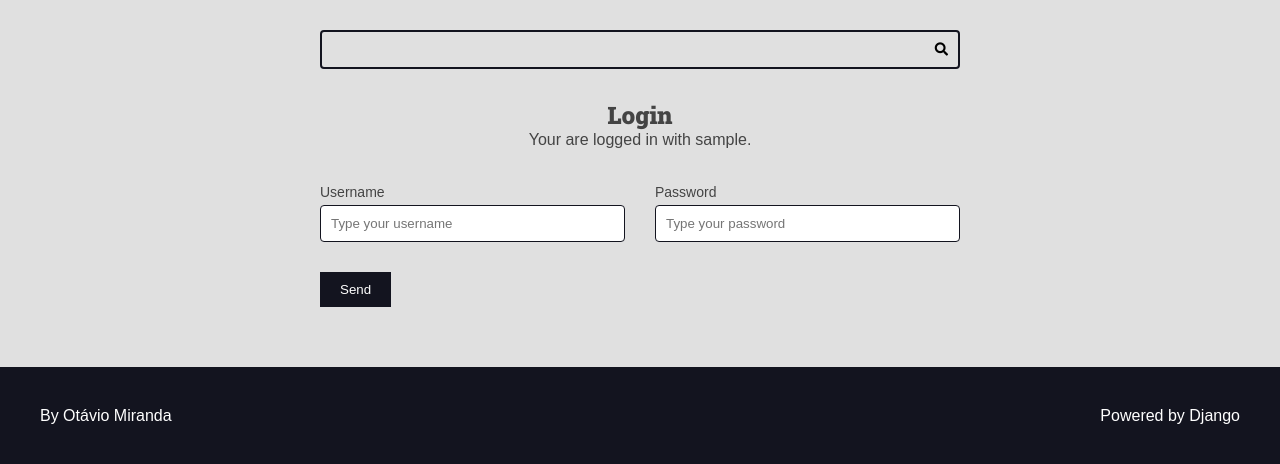
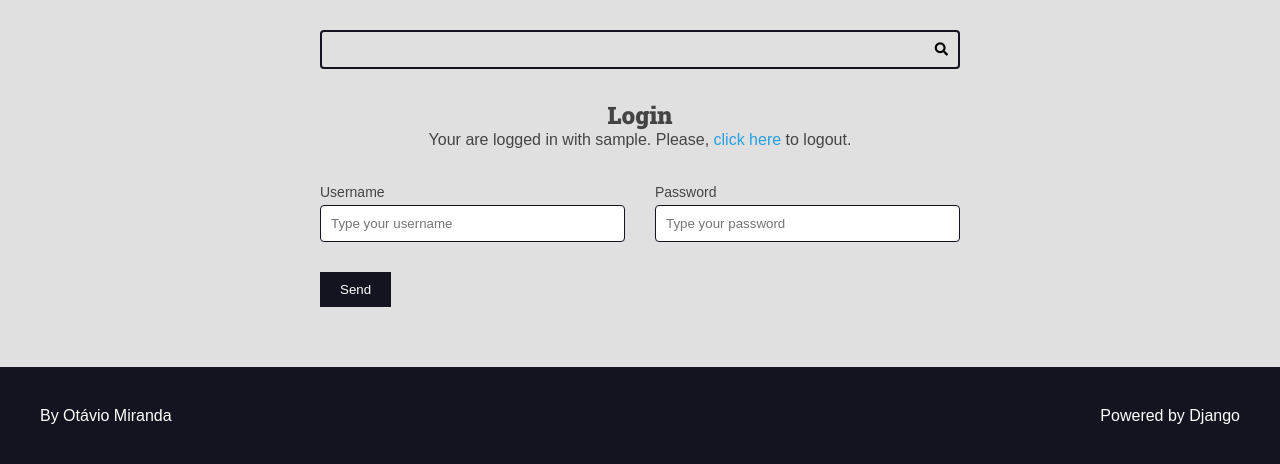
Before and after one commit to hayami0105/django_projeto, a Django app: template authors/templates/authors/pages/login.html in a window 1280 px wide. Shown: the part 113-577 px from the top of the page. Run offline with Django 5.2, Linux system fonts and the light colour scheme; the template is opened without the code that fills it: values that come from a table or form of the project are taken from there, others are empty; the visitor is signed in with stand-in values (Sample User, id 1).

Commit message:
commit 1911

```diff
--- a/authors/templates/authors/pages/login.html
+++ b/authors/templates/authors/pages/login.html
@@ -4,9 +4,16 @@
   <div class="main-content center container">
     <h2>Login</h2>
     {% if request.user.is_authenticated %}
-      <p>
-        Your are logged in with {{ request.user.username }}.
-      </p>
+      <div>
+        Your are logged in with
+        {{ request.user.username }}.
+        Please,
+        <form class="inline-form" action="{% url 'authors:logout' %}" method='POST'>
+          {% csrf_token %}
+          <input type="hidden" name="username" value="{{ request.user.username }}">
+          <button class="plaintext-button" type="submit">click here</button>
+        </form> to logout.
+      </div>
     {% endif %}
   </div>
   {% include 'global/partials/messages.html' %}
--- a/authors/urls.py
+++ b/authors/urls.py
@@ -9,4 +9,5 @@ urlpatterns = [
     path('register/create/', views.register_create, name='register_create'),
     path('login/', views.login_view, name='login'),
     path('login/create/', views.login_create, name='login_create'),
+    path('logout/', views.logout_view, name='logout'),
 ]
--- a/base_static/global/css/styles.css
+++ b/base_static/global/css/styles.css
@@ -311,7 +311,6 @@ h6 {
     margin: 0 auto;
     margin-bottom: var(--spacing-gutter-medium);
 }
-
 .form-content label,
 .form-content .help-text,
 .errorlist {
@@ -320,29 +319,36 @@ h6 {
     font-size: 1.4rem;
     list-style-type: none;
 }
-
 .errorlist {
     color: var(--color-error-dark);
 }
-
 .form-content input {
     width: 100%;
     padding: 1rem;
     border-radius: 0.4rem;
     border: 1px solid var(--color-primary-dark);
 }
-
 .form-content-grid {
     display: grid;
     grid-template-columns: repeat(auto-fit, minmax(30rem, 1fr));
     gap: calc(var(--spacing-gutter-medium) / 2) var(--spacing-gutter-medium);
 }
-
 .form-content button {
     padding: 1rem 2rem;
     border: none;
     background: var(--color-primary-dark);
     color: var(--color-white);
+}
+.inline-form {
+    display: inline;
+}
+.plaintext-button {
+    display: inline;
+    border: none;
+    background: none;
+    cursor: pointer;
+    color: var(--color-primary);
+    font-size: 1.6rem;
 }
 
 /* Messages */
@@ -351,7 +357,6 @@ h6 {
     flex-flow: column nowrap;
     gap: calc(var(--spacing-gutter-medium) / 2);
 }
-
 .message {
     padding: 1rem;
     border-radius: 4px;
@@ -359,37 +364,31 @@ h6 {
     background: var(--color-gray-2);
     color: var(--color-dark-text);
 }
-
 .message-error {
     border: 1px solid var(--color-error-dark);
     background: var(--color-error-light);
     color: var(--color-error-dark);
 }
-
 .message-success {
     border: 1px solid var(--color-success-dark);
     background: var(--color-success-light);
     color: var(--color-success-dark);
 }
-
 .message-warning {
     border: 1px solid var(--color-warning-dark);
     background: var(--color-warning-light);
     color: var(--color-warning-dark);
 }
-
 .message-alert {
     border: 1px solid var(--color-alert-dark);
     background: var(--color-alert-light);
     color: var(--color-alert-dark);
 }
-
 .message-info {
     border: 1px solid var(--color-info-dark);
     background: var(--color-info-light);
     color: var(--color-info-dark);
 }
-
 .message-debug {
     border: 1px solid var(--color-debug-dark);
     background: var(--color-debug-light);
@@ -400,15 +399,12 @@ h6 {
 .center {
     text-align: center;
 }
-
 .m-x {
     margin: 0 var(--spacing-gutter-medium);
 }
-
 .m-y {
     margin: var(--spacing-gutter-medium) 0;
 }
-
 @media (max-width: 600px) {
     .main-content-list
     .form-content-grid {
```
Also changed, not shown: authors/views.py (+12 -1 lines), requirements.txt (+33 -33 lines), utils/browser.py (added, +23 -0 lines), 1 other file.
